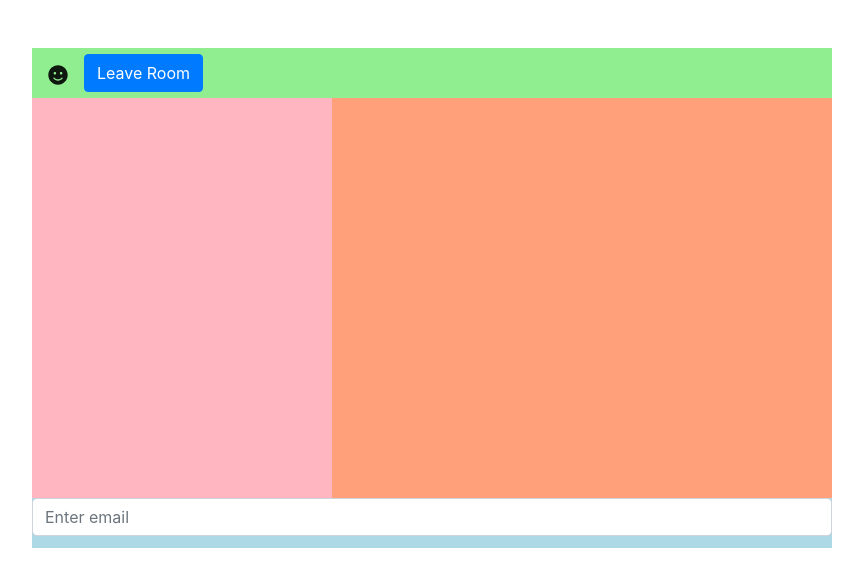
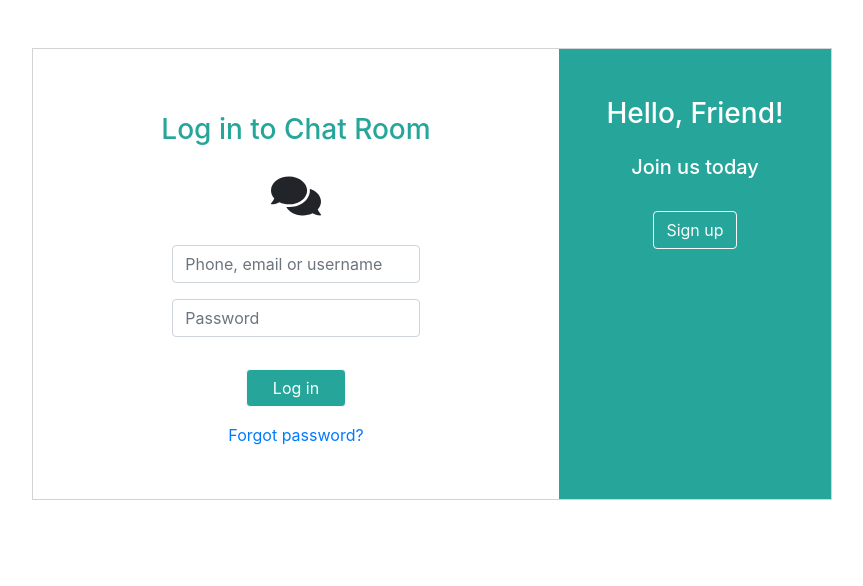
Before and after one commit to naamnamm/chat-app, a React (Create React App) app in the folder client/: page / in a window 1280 px wide. Shown: the top 586 px of the page, without its empty margins (208-1071 px from the left). Built offline with nearby package versions, Linux system fonts and the light colour scheme.

Commit message:
install express and add onClick event to components

```diff
--- a/client/src/App.js
+++ b/client/src/App.js
@@ -5,9 +5,18 @@ import ChatRoom from './components/chatroom/ChatRoom';
 import LoginSignup from './components/login-signupPage/LoginSignup';
 
 const App = () => {
-  const [isLoggedin, setIsLoggedIn] = useState(true);
+  const [isLoggedIn, setIsLoggedIn] = useState(false);
 
-  const displayPage = isLoggedin ? <ChatRoom /> : <LoginSignup />;
+  const handleClick = (e) => {
+    console.log(e.target);
+  };
+
+  const displayPage =
+    isLoggedIn === true ? (
+      <ChatRoom />
+    ) : (
+      <LoginSignup handleClick={handleClick} />
+    );
 
   return <div className='App'>{displayPage}</div>;
 };
--- a/client/src/components/chatroom/ChatRoom.css
+++ b/client/src/components/chatroom/ChatRoom.css
@@ -1,27 +1,32 @@
 .header {
-  height: 50px;
+  height: 60px;
   background-color: lightgreen;
 }
 
 .chat-container {
   width: 800px;
-  height: 500px;
+  height: 520px;
   background-color: lightgray;
 }
 
-.main-users {
+.chat-sidebar {
   width: 300px;
   height: 400px;
   background-color: lightpink;
 }
 
-.main-chat {
+.chat-main {
   width: 500px;
   height: 400px;
   background-color: lightsalmon;
 }
 
 .input-msg {
-  height: 50px;
+  height: 60px;
   background-color: lightblue;
 }
+
+ul {
+  list-style-type: none;
+  text-align: left;
+}
--- a/client/src/components/chatroom/ChatRoom.js
+++ b/client/src/components/chatroom/ChatRoom.js
@@ -1,33 +1,72 @@
 import React from 'react';
-import { Button, Card, Navbar, Nav, Form } from 'react-bootstrap';
+import {
+  Button,
+  Toast,
+  Navbar,
+  Nav,
+  InputGroup,
+  FormControl,
+} from 'react-bootstrap';
 import './ChatRoom.css';
-import { FaSmile } from 'react-icons/fa';
+import { FaSmile, FaUsers } from 'react-icons/fa';
 
 const Chatroom = () => {
   return (
     <div className='chat-container mx-auto mt-5'>
-      <div className='header d-flex'>
+      <div className='header'>
         <Navbar>
           <Navbar.Brand>
             <FaSmile />
           </Navbar.Brand>
 
           <Nav className='ml-auto'>
-            {' '}
             <Button>Leave Room</Button>
           </Nav>
         </Navbar>
       </div>
 
       <div className='main d-flex'>
-        <div className='main-users'></div>
+        <div className='chat-sidebar'>
+          <div>
+            <FaUsers /> Users
+          </div>
+          <ul>
+            <li>Naam</li>
+            <li>Ben</li>
+          </ul>
+        </div>
 
-        <div className='main-chat'></div>
+        <div className='chat-main'>
+          <div className='text-center font-weight-bold'>Today</div>
+
+          <div className='text-muted text-it'>Naam has joined</div>
+          <Toast className='ml-auto mb-0'>
+            {' '}
+            <Toast.Body>Hello, world! This is a toast message.</Toast.Body>
+          </Toast>
+          <div className='text-right'>Naam 8:30 am</div>
+
+          <div className='text-muted text-it'>Ben has joined</div>
+          <Toast className='mr-auto mb-0'>
+            {' '}
+            <Toast.Body>Hello, world! This is a toast message.</Toast.Body>
+          </Toast>
+          <div className='text-left'>Ben 8:32 am</div>
+        </div>
       </div>
 
-      <Form.Group className='input-msg'>
-        <Form.Control type='text' placeholder='Enter email' />
-      </Form.Group>
+      <div className='input-msg'>
+        <InputGroup className='py-2 px-5'>
+          <FormControl
+            placeholder='Write a message...'
+            aria-label="Recipient's username"
+            aria-describedby='basic-addon2'
+          />
+          <InputGroup.Append>
+            <Button variant='outline-secondary'>Send</Button>
+          </InputGroup.Append>
+        </InputGroup>
+      </div>
     </div>
   );
 };
--- a/client/src/components/login-signupPage/Login.js
+++ b/client/src/components/login-signupPage/Login.js
@@ -3,7 +3,7 @@ import { FaComments } from 'react-icons/fa';
 import './Login.css';
 import { Button, Card, Form, Container } from 'react-bootstrap';
 
-const login = () => {
+const Login = ({ handleClick }) => {
   return (
     <div className='card-container'>
       <Container>
@@ -24,15 +24,12 @@ const login = () => {
             className='w-75 mx-auto my-3'
           />
 
-          {/* <Form inline className='w-75 mx-auto my-3'>
-            <Form.Check
-              type='checkbox'
-              label='Ready to search for tweets?'
-              className='text-muted'
-            />
-          </Form> */}
-
-          <Button className='my-3 button-color border-light'>Log in</Button>
+          <Button
+            onClick={(e) => handleClick(e)}
+            className='my-3 button-color border-light'
+          >
+            Log in
+          </Button>
 
           <div>
             <a href='/'> Forgot password?</a>
@@ -43,4 +40,4 @@ const login = () => {
   );
 };
 
-export default login;
+export default Login;
--- a/client/src/components/login-signupPage/LoginSignup.js
+++ b/client/src/components/login-signupPage/LoginSignup.js
@@ -4,11 +4,11 @@ import './LoginSignup.css';
 import Login from './Login';
 import Signup from './Signup';
 
-const LoginSignup = () => {
+const LoginSignup = ({ handleClick }) => {
   return (
     <div className='jumbotron-container mx-auto mt-5 d-flex'>
       <Container className='login-container mx-5'>
-        <Login />
+        <Login handleclick={handleClick} />
       </Container>
       <Container className='signup-container'>
         <Signup />
--- a/package.json
+++ b/package.json
@@ -18,6 +18,7 @@
   },
   "homepage": "https://github.com/naamnamm/chat-app#readme",
   "dependencies": {
+    "express": "^4.17.1",
     "moment": "^2.27.0",
     "socket.io": "^2.3.0"
   },
```
Also changed, not shown: 1 other file (tests, documents, lock files or other folders).
